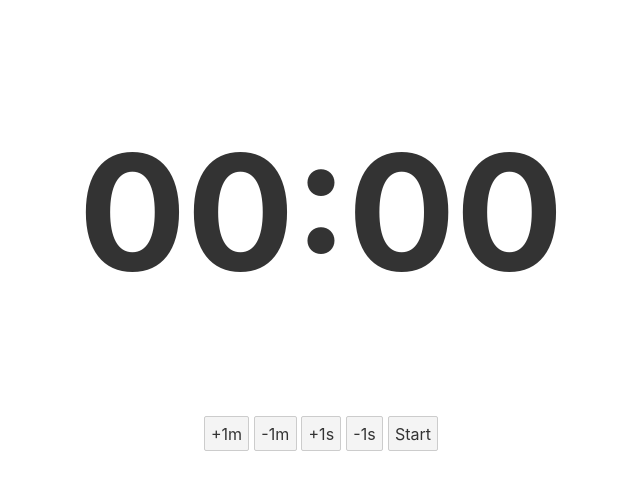
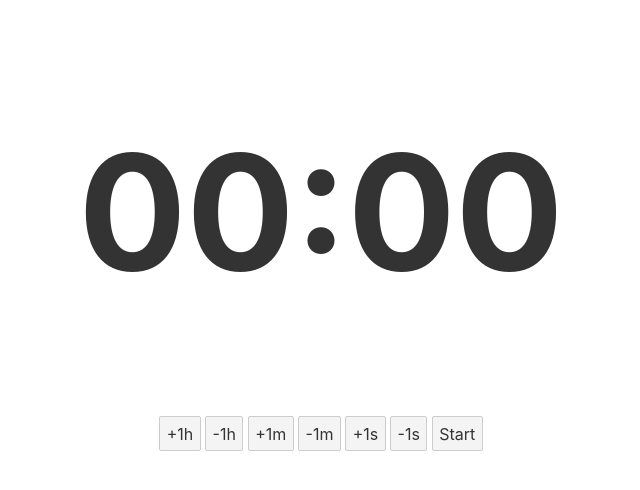
Before and after one commit to JackyIsCool/svelte-timer, a Svelte app: page / in a window 1280 px wide. Shown: the top 490 px of the page, without its empty margins (319-959 px from the left). Built offline with nearby package versions, Linux system fonts and the light colour scheme.

Commit message:
alert when time == 0

```diff
--- a/src/App.svelte
+++ b/src/App.svelte
@@ -14,15 +14,24 @@
 	function countDown() {
 		secondLeft --;
 	}
+	function timeUp() {
+		alert("Time Up");
+	}
 	setInterval(() => {
 		if (isCounting) {
 			countDown();
+			if (secondLeft <= 0) {
+				timeUp();
+				isCounting = false;
+			}
 		}
 	}, 1000);
 </script>
 
 <main>
 	<h1 id="time">{formatedTime}</h1>
+	<button on:click={() => setTime(3600)}>+1h</button>
+	<button on:click={() => setTime(-3600)}>-1h</button>
 	<button on:click={() => setTime(60)}>+1m</button>
 	<button on:click={() => setTime(-60)}>-1m</button>
 	<button on:click={() => setTime(1)}>+1s</button>
```
